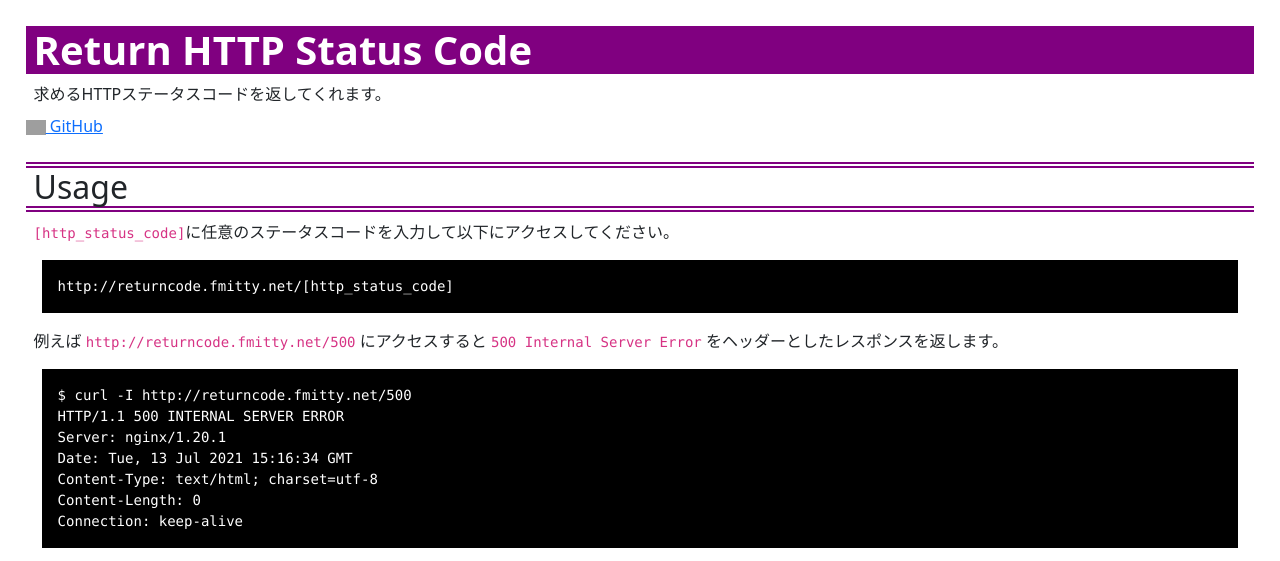
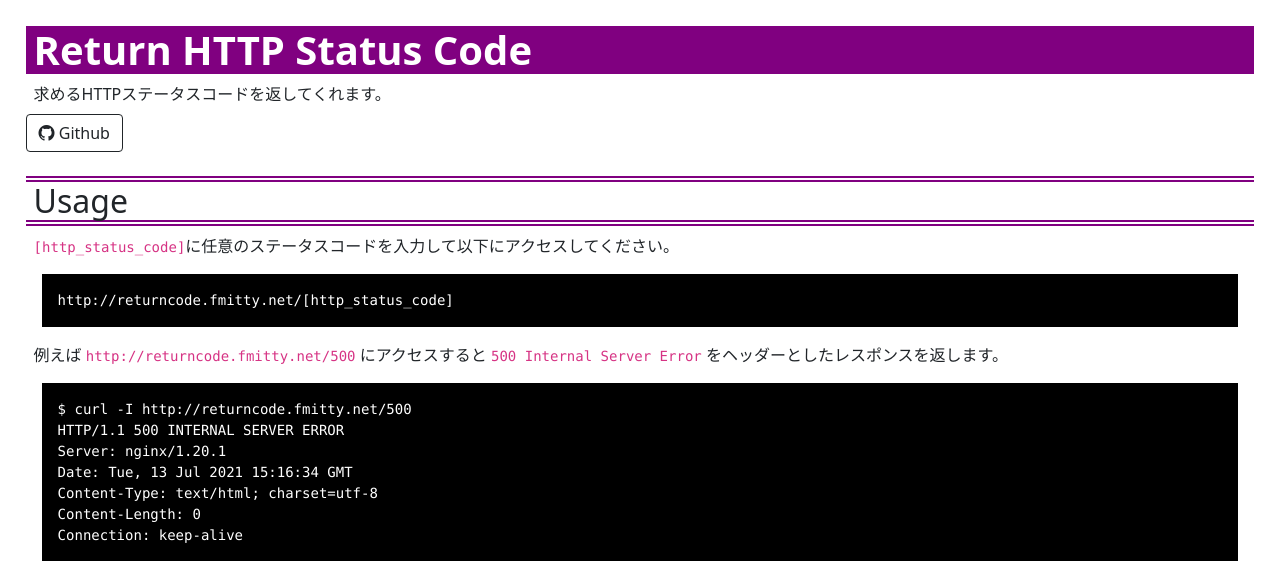
Before and after one commit to mitty1293/http-status-codes, a Flask app: page / in a window 1280 px wide. Shown: the top 561 px of the page. Run offline with Flask 2, Linux system fonts and the light colour scheme; some libraries are stand-ins or nearby versions; grey boxes are pictures that could not be loaded.

Commit message:
github iconの修正

```diff
--- a/flask/app/templates/index.html
+++ b/flask/app/templates/index.html
@@ -17,8 +17,8 @@
     <body>
         <h1>Return HTTP Status Code</h1>
         <p>求めるHTTPステータスコードを返してくれます。</p>
-        <a href="https://github.com/mitty1293/return-http-status-code" target="_blank">
-            <img src="{{url_for('static', filename='img/GitHub-Mark-120px-plus.png')}}" width="20px" alt="github link"> GitHub
+        <a href="https://github.com/mitty1293/return-http-status-code" class="btn btn-outline-dark" target="_blank">
+            <bi class="bi-github"> Github</bi>
         </a>
         <h2>Usage</h2>
         <p><code>[http_status_code]</code>に任意のステータスコードを入力して以下にアクセスしてください。</p>
```
